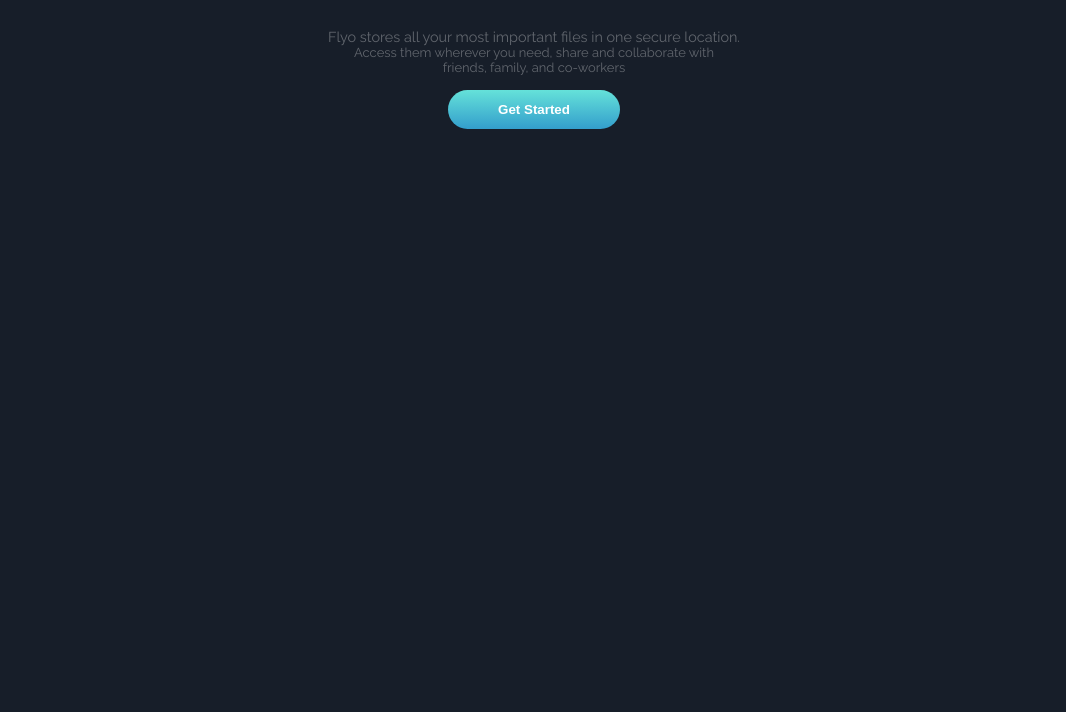
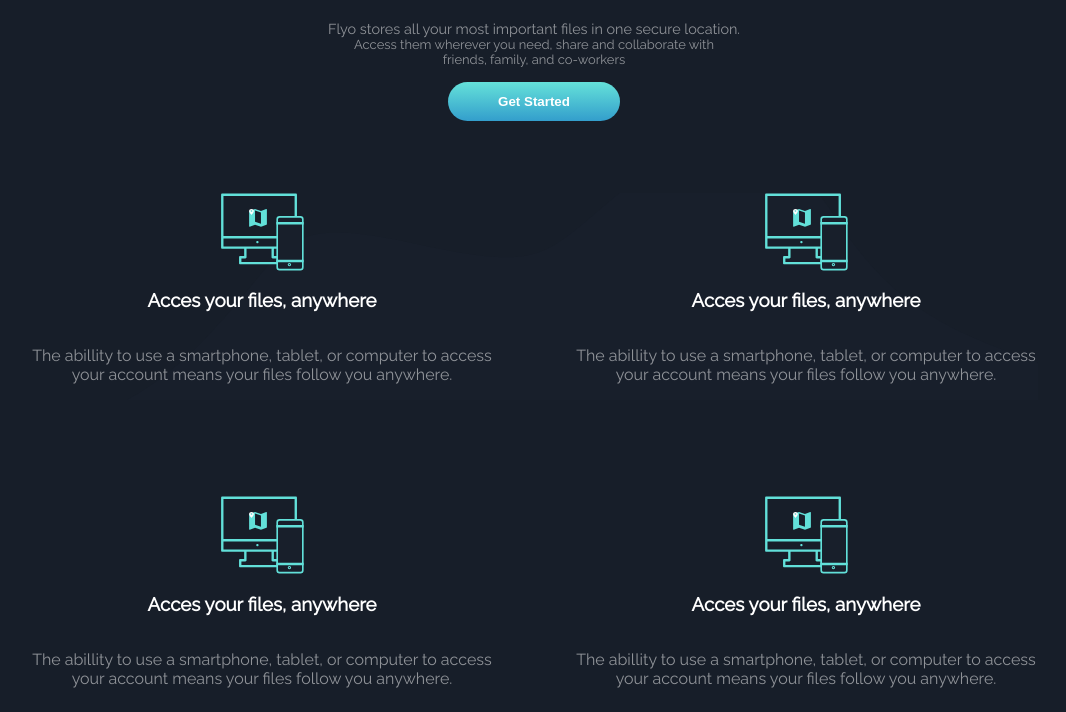
Before and after one commit to Maarcbaz/Maarcbaz-web-design, a plain HTML site: page Flyo/index.html in a window 1280 px wide. Shown: the part 791-1503 px from the top of the page, without its empty margins (106-1172 px from the left). Before the commit the page ends 928 px from the top, so only its background shows below. Drawn offline with Linux system fonts and the light colour scheme.

Commit message:
added new features

```diff
--- a/Flyo/index.html
+++ b/Flyo/index.html
@@ -19,8 +19,6 @@
 					<a href="#">Sign In</a>
 				</div>
 			</div>
-		</header>
-		<main>
 			<div class="hero">
 				<img
 					src="../Flyo/images/illustration-into.png"
@@ -36,6 +34,44 @@
 					<button class="btn">Get Started</button>
 					</div>
 			</div>
+		</header>
+		<main>
+			<section class="sect"></section>
+			<article class="container">
+				<div class="section">
+					<div class="section-content">
+						<img src="../Flyo/images/acces.svg" alt="access image">
+						<h3>Acces your files, anywhere</h3>
+						<p>
+							The abillity to use a smartphone, tablet, or computer to access your account means your files follow you anywhere.
+						</p>
+					</div>
+					<div class="section-content">
+						<img src="../Flyo/images/acces.svg" alt="access image">
+						<h3>Acces your files, anywhere</h3>
+						<p>
+							The abillity to use a smartphone, tablet, or computer to access your account means your files follow you anywhere.
+						</p>
+					</div>
+				</div>
+				<div class="section-2">
+					<div class="section-content">
+						<img src="../Flyo/images/acces.svg" alt="access image">
+						<h3>Acces your files, anywhere</h3>
+						<p>
+							The abillity to use a smartphone, tablet, or computer to access your account means your files follow you anywhere.
+						</p>
+					</div>
+					<div class="section-content">
+						<img src="../Flyo/images/acces.svg" alt="access image">
+						<h3>Acces your files, anywhere</h3>
+						<p>
+							The abillity to use a smartphone, tablet, or computer to access your account means your files follow you anywhere.
+						</p>
+					</div>
+				</div>
+				</article>
+			</main>
 		</main>
 	</body>
 </html>
--- a/Flyo/styles.css
+++ b/Flyo/styles.css
@@ -29,11 +29,12 @@ img {
 
     /* NEUTRAL  */
     --WHITE: hsl(0, 0%, 100%);
-    --OPAQUE-WHITE: hsla(0, 0%, 100%, 0.318);
+    --OPAQUE-WHITE: hsla(0, 0%, 100%, 0.518);
 }
 
 /* HEADER  */
-header, main {
+header,
+main {
     width: min(100% - 5vw, 1200px);
     margin-inline: auto;
     margin-top: .5rem;
@@ -87,17 +88,29 @@ button {
 
 p {
     text-align: center;
+    color: var(--OPAQUE-WHITE);
+}
+h3 {
+    color: var(--WHITE);
 }
 
-.hero-content p, span:not(.not) {
+p,
+ {
+    color: var(--OPAQUE-WHITE);
+}
+
+.hero-content p,
+span:not(.not) {
     color: var(--OPAQUE-WHITE);
     font-size: 90%;
     font-weight: 400;
 }
+
 h1 {
     font: 90%;
     line-height: 1.3;
 }
+
 .btn {
     color: var(--WHITE);
     background-image: linear-gradient(to bottom, var(--CYAN-ACTION-GRADIENT), var(--BLUE-ACTION-GREDIENT));
@@ -107,9 +120,48 @@ h1 {
     border-radius: 30px;
     cursor: pointer;
 }
+
 .btn:hover {
     filter: brightness(85%);
 }
+
+.section {
+    background-image: url(../Flyo/images/curvy-desktop.svg);
+    /* height: 100vh; */
+    background-repeat: no-repeat;
+    background-size: cover;
+    background-position: center;
+}
+
+article {
+
+    width: min(100% - 15vw, 1128px);
+    margin-inline: auto;
+}
+
+.section {
+    justify-content: space-between;
+    gap: 5rem;
+    display: flex;
+    margin-top: 4rem;
+}
+
+.section-content {
+    display: flex;
+    flex-direction: column;
+    align-items: center;
+    justify-content: center;
+}
+
+.section-2 {
+    display: flex;
+    justify-content: space-between;
+    margin-top: 6rem;
+    gap: 5rem;
+}
+
+
+
 
 @media screen and (max-width: 768px) {
     .topnav img {
@@ -123,10 +175,21 @@ h1 {
     .nav-link a {
         font-size: 90%;
     }
+
     h1 {
         font-size: 98%;
     }
+
     p {
         font-size: 90%;
     }
+
+    .container {
+        flex-direction: column;
     }
+    .section, .section-2 {
+        flex-direction: column;
+        margin-top: 2rem;
+        gap: 2rem;
+    }
+}
```
Lines whose indentation alone changed are shown as unchanged.
